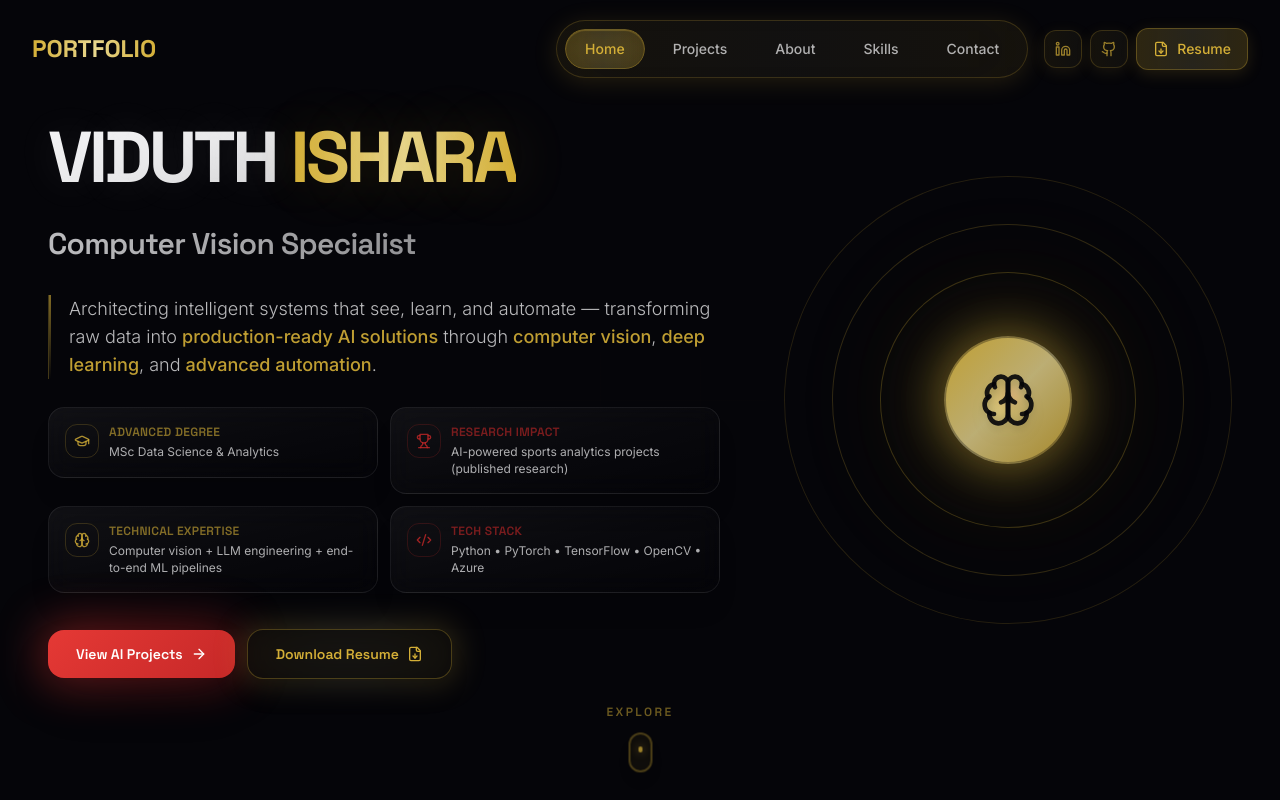
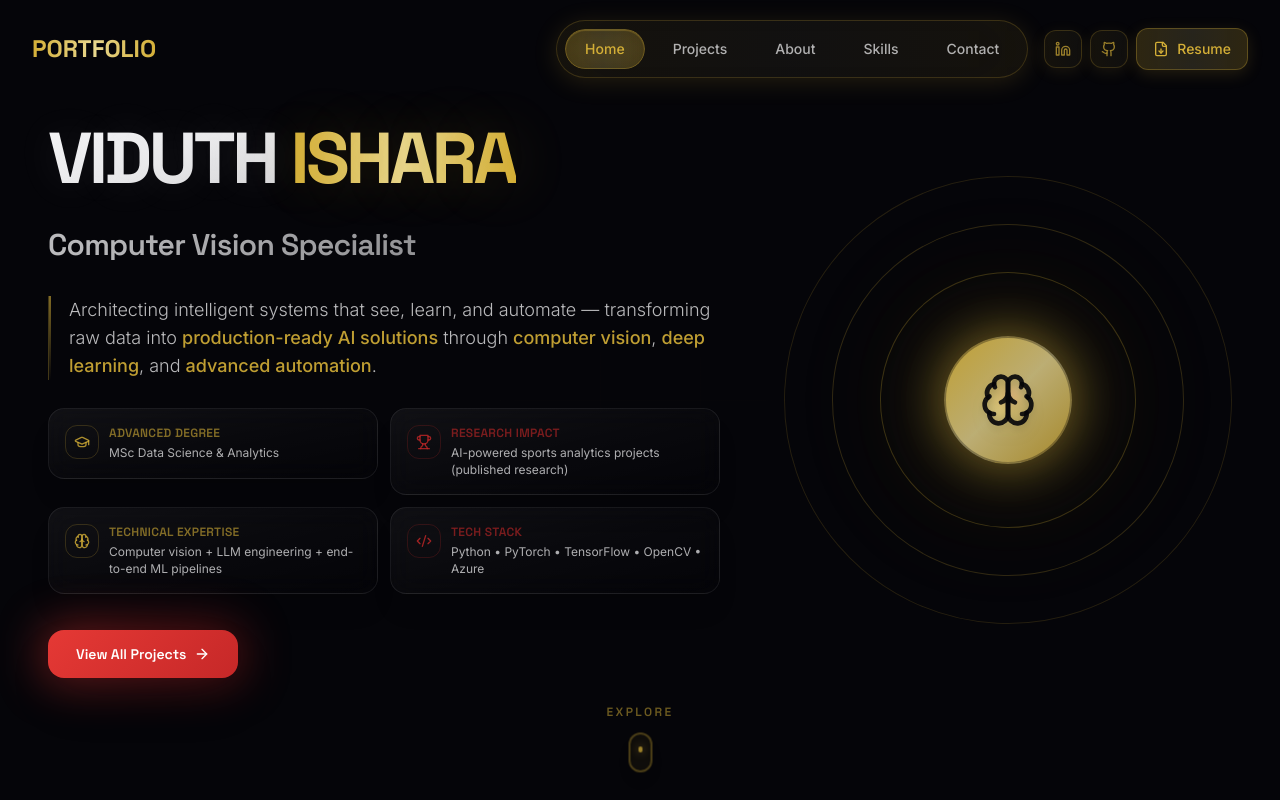
Before and after one commit to Lithira-Silva/ViduthIshara_Portfolio, a Next.js app: page / in a window 1280 px wide. Shown: the top 800 px of the page. Built offline with nearby package versions, Linux system fonts and the light colour scheme.

Commit message:
Update Hero and Navbar components for improved UI; change button text and adjust layout

```diff
--- a/components/Hero.tsx
+++ b/components/Hero.tsx
@@ -208,7 +208,7 @@ export default function Hero() {
                 <div className="absolute -inset-1 bg-gradient-to-r from-red-light via-red-primary to-red-dark rounded-2xl blur-xl opacity-50 group-hover:opacity-80 transition duration-700" />
                 <div className="relative px-7 py-3.5 bg-gradient-red text-white font-heading font-semibold rounded-2xl overflow-hidden shadow-2xl">
                   <span className="relative z-10 flex items-center justify-center gap-2 text-sm">
-                    View AI Projects
+                    View All Projects
                     <ArrowRight className="w-4 h-4 group-hover:translate-x-2 transition-transform duration-500" />
                   </span>
                   <div className="absolute inset-0 bg-gradient-to-r from-red-light to-red-primary opacity-0 group-hover:opacity-100 transition-opacity duration-500" />
@@ -216,26 +216,6 @@ export default function Hero() {
                   <div className="absolute inset-0 -translate-x-full group-hover:translate-x-full transition-transform duration-1000 bg-gradient-to-r from-transparent via-white/20 to-transparent skew-x-12" />
                 </div>
               </motion.button>
-
-              {/* Secondary CTA - Enhanced */}
-              <motion.a
-                href="/resume.pdf"
-                download
-                whileHover={{ scale: 1.02, y: -2 }}
-                whileTap={{ scale: 0.98 }}
-                className="group relative w-full sm:w-auto"
-              >
-                <div className="absolute -inset-1 bg-gradient-to-r from-gold via-gold-light to-gold rounded-2xl blur-lg opacity-20 group-hover:opacity-40 transition duration-700" />
-                <div className="relative px-7 py-3.5 bg-background/60 border border-gold/30 text-gold font-heading font-semibold rounded-2xl backdrop-blur-xl overflow-hidden transition-all duration-500 shadow-xl hover:border-gold/50">
-                  <span className="relative z-10 flex items-center justify-center gap-2 text-sm">
-                    Download Resume
-                    <FileDown className="w-4 h-4 group-hover:translate-y-1 transition-transform duration-500" />
-                  </span>
-                  <div className="absolute inset-0 bg-gold/5 opacity-0 group-hover:opacity-100 transition-opacity duration-500" />
-                  {/* Shine Effect */}
-                  <div className="absolute inset-0 -translate-x-full group-hover:translate-x-full transition-transform duration-1000 bg-gradient-to-r from-transparent via-gold/15 to-transparent skew-x-12" />
-                </div>
-              </motion.a>
             </motion.div>
           </motion.div>
 
--- a/components/Navbar.tsx
+++ b/components/Navbar.tsx
@@ -57,13 +57,13 @@ export default function Navbar() {
       `}
     >
       <nav className="max-w-7xl mx-auto px-6 sm:px-8 py-5">
-        <div className="flex items-center justify-between">
+        <div className="flex items-center justify-end gap-4">
           {/* Logo */}
           <motion.a
             href="#home"
             whileHover={{ scale: 1.05 }}
             whileTap={{ scale: 0.95 }}
-            className="relative group"
+            className="relative group mr-auto"
           >
             <span className="font-heading font-bold text-2xl bg-gradient-to-r from-gold via-gold-light to-gold bg-clip-text text-transparent">
               PORTFOLIO
```
